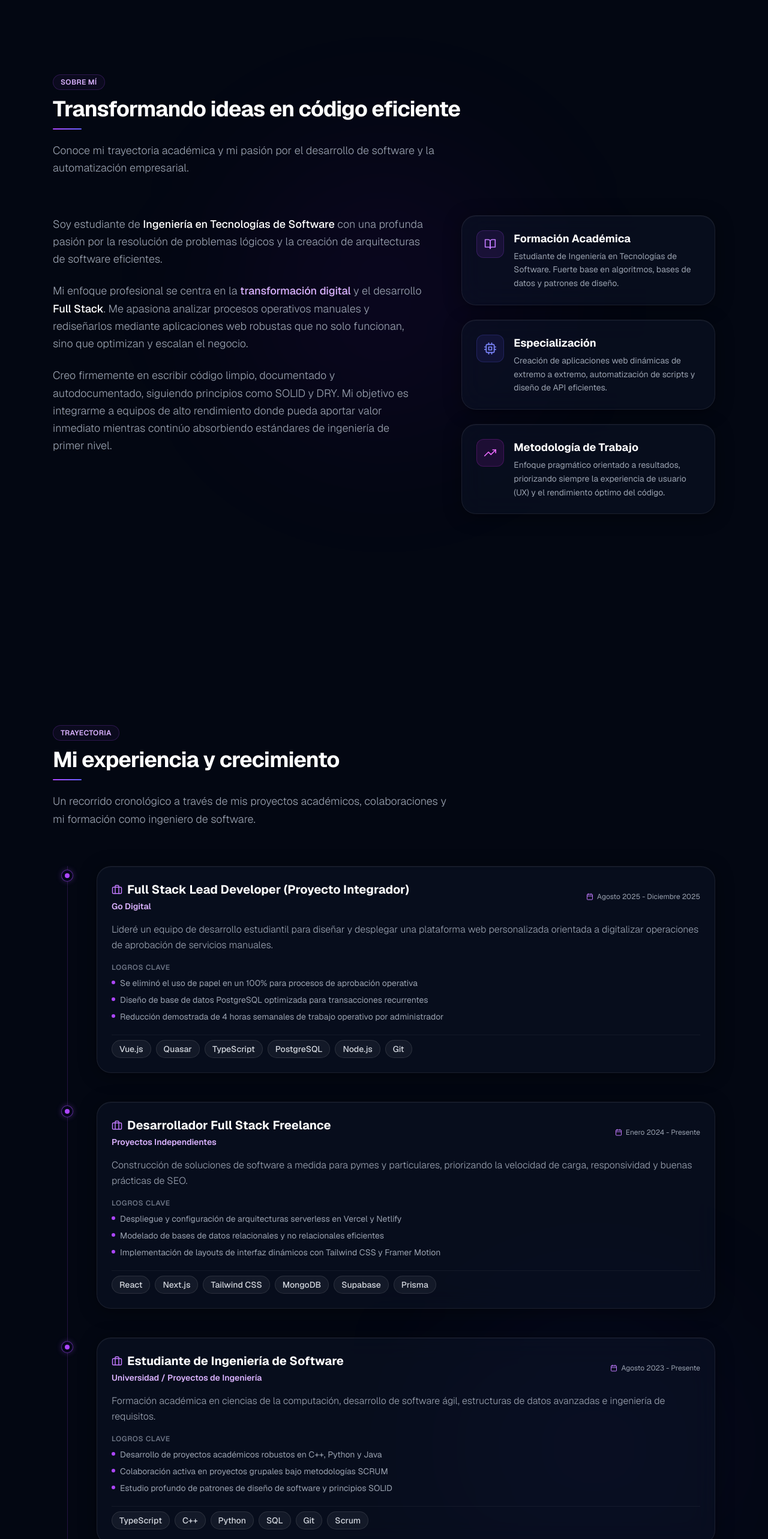
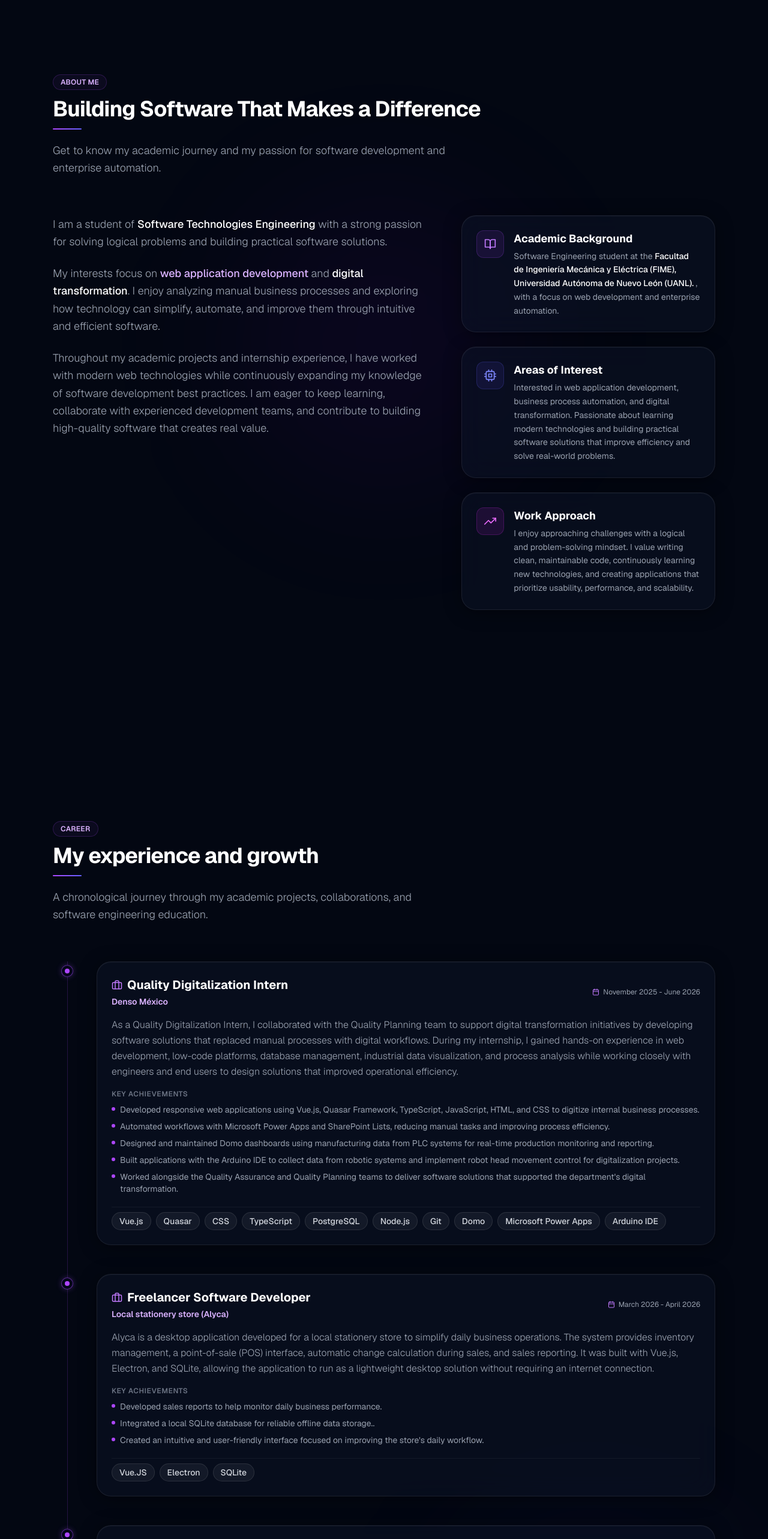
Before and after one commit to Junniora/Digital-Portfolio, a Next.js app: page / in a window 1280 px wide. Shown: the part 900-3466 px from the top of the page at 60% size. Built offline with nearby package versions, Linux system fonts and the light colour scheme.

Commit message:
DOCS: Update experience and about me section

```diff
--- a/components/About.tsx
+++ b/components/About.tsx
@@ -32,9 +32,9 @@ export default function About() {
 
       <Container>
         <SectionTitle
-          badge="Sobre mí"
-          title="Transformando ideas en código eficiente"
-          subtitle="Conoce mi trayectoria académica y mi pasión por el desarrollo de software y la automatización empresarial."
+          badge="About me"
+          title="Building Software That Makes a Difference"
+          subtitle="Get to know my academic journey and my passion for software development and enterprise automation."
         />
 
         <div className="grid grid-cols-1 lg:grid-cols-12 gap-12 lg:gap-16 items-start">
@@ -47,13 +47,13 @@ export default function About() {
             className="lg:col-span-7 space-y-6 text-gray-400 font-light leading-relaxed text-base md:text-lg"
           >
             <p>
-              Soy estudiante de <strong className="text-white font-medium">Ingeniería en Tecnologías de Software</strong> con una profunda pasión por la resolución de problemas lógicos y la creación de arquitecturas de software eficientes.
+              I am a student of <strong className="text-white font-medium">Software Technologies Engineering</strong> with a strong passion for solving logical problems and building practical software solutions.
             </p>
             <p>
-              Mi enfoque profesional se centra en la <strong className="text-purple-300 font-medium">transformación digital</strong> y el desarrollo <strong className="text-white font-medium">Full Stack</strong>. Me apasiona analizar procesos operativos manuales y rediseñarlos mediante aplicaciones web robustas que no solo funcionan, sino que optimizan y escalan el negocio.
+              My interests focus on <strong className="text-purple-300 font-medium">web application development</strong> and <strong className="text-white font-medium">digital transformation</strong>. I enjoy analyzing manual business processes and exploring how technology can simplify, automate, and improve them through intuitive and efficient software.
             </p>
             <p>
-              Creo firmemente en escribir código limpio, documentado y autodocumentado, siguiendo principios como SOLID y DRY. Mi objetivo es integrarme a equipos de alto rendimiento donde pueda aportar valor inmediato mientras continúo absorbiendo estándares de ingeniería de primer nivel.
+              Throughout my academic projects and internship experience, I have worked with modern web technologies while continuously expanding my knowledge of software development best practices. I am eager to keep learning, collaborate with experienced development teams, and contribute to building high-quality software that creates real value.
             </p>
           </motion.div>
 
@@ -72,9 +72,9 @@ export default function About() {
                   <FiBookOpen className="text-xl" />
                 </div>
                 <div>
-                  <h3 className="font-bold text-white text-base md:text-lg">Formación Académica</h3>
+                  <h3 className="font-bold text-white text-base md:text-lg">Academic Background</h3>
                   <p className="text-xs md:text-sm text-gray-400 mt-1 leading-relaxed">
-                    Estudiante de Ingeniería en Tecnologías de Software. Fuerte base en algoritmos, bases de datos y patrones de diseño.
+                    Software Engineering student at the <strong className="text-white font-medium">Facultad de Ingeniería Mecánica y Eléctrica (FIME), Universidad Autónoma de Nuevo León (UANL). </strong>, with a focus on web development and enterprise automation.
                   </p>
                 </div>
               </Card>
@@ -87,9 +87,9 @@ export default function About() {
                   <FiCpu className="text-xl" />
                 </div>
                 <div>
-                  <h3 className="font-bold text-white text-base md:text-lg">Especialización</h3>
+                  <h3 className="font-bold text-white text-base md:text-lg">Areas of Interest</h3>
                   <p className="text-xs md:text-sm text-gray-400 mt-1 leading-relaxed">
-                    Creación de aplicaciones web dinámicas de extremo a extremo, automatización de scripts y diseño de API eficientes.
+                    Interested in web application development, business process automation, and digital transformation. Passionate about learning modern technologies and building practical software solutions that improve efficiency and solve real-world problems.
                   </p>
                 </div>
               </Card>
@@ -102,9 +102,9 @@ export default function About() {
                   <FiTrendingUp className="text-xl" />
                 </div>
                 <div>
-                  <h3 className="font-bold text-white text-base md:text-lg">Metodología de Trabajo</h3>
+                  <h3 className="font-bold text-white text-base md:text-lg">Work Approach</h3>
                   <p className="text-xs md:text-sm text-gray-400 mt-1 leading-relaxed">
-                    Enfoque pragmático orientado a resultados, priorizando siempre la experiencia de usuario (UX) y el rendimiento óptimo del código.
+                    I enjoy approaching challenges with a logical and problem-solving mindset. I value writing clean, maintainable code, continuously learning new technologies, and creating applications that prioritize usability, performance, and scalability.
                   </p>
                 </div>
               </Card>
--- a/components/Experience.tsx
+++ b/components/Experience.tsx
@@ -18,43 +18,45 @@ interface ExperienceItem {
 
 const experiences: ExperienceItem[] = [
   {
-    role: "Full Stack Lead Developer (Proyecto Integrador)",
-    company: "Go Digital",
-    period: "Agosto 2025 - Diciembre 2025",
+    role: "Quality Digitalization Intern",
+    company: "Denso México",
+    period: "November 2025 - June 2026",
     description:
-      "Lideré un equipo de desarrollo estudiantil para diseñar y desplegar una plataforma web personalizada orientada a digitalizar operaciones de aprobación de servicios manuales.",
+      "As a Quality Digitalization Intern, I collaborated with the Quality Planning team to support digital transformation initiatives by developing software solutions that replaced manual processes with digital workflows. During my internship, I gained hands-on experience in web development, low-code platforms, database management, industrial data visualization, and process analysis while working closely with engineers and end users to design solutions that improved operational efficiency.",
     achievements: [
-      "Se eliminó el uso de papel en un 100% para procesos de aprobación operativa",
-      "Diseño de base de datos PostgreSQL optimizada para transacciones recurrentes",
-      "Reducción demostrada de 4 horas semanales de trabajo operativo por administrador"
+      "Developed responsive web applications using Vue.js, Quasar Framework, TypeScript, JavaScript, HTML, and CSS to digitize internal business processes.",
+      "Automated workflows with Microsoft Power Apps and SharePoint Lists, reducing manual tasks and improving process efficiency.",
+      "Designed and maintained Domo dashboards using manufacturing data from PLC systems for real-time production monitoring and reporting.",
+      "Built applications with the Arduino IDE to collect data from robotic systems and implement robot head movement control for digitalization projects.",
+      "Worked alongside the Quality Assurance and Quality Planning teams to deliver software solutions that supported the department's digital transformation."
     ],
-    technologies: ["Vue.js", "Quasar", "TypeScript", "PostgreSQL", "Node.js", "Git"]
+    technologies: ["Vue.js", "Quasar", "CSS", "TypeScript", "PostgreSQL", "Node.js", "Git", "Domo", "Microsoft Power Apps", "Arduino IDE"]
   },
   {
-    role: "Desarrollador Full Stack Freelance",
-    company: "Proyectos Independientes",
-    period: "Enero 2024 - Presente",
+    role: "Freelancer Software Developer",
+    company: "Local stationery store (Alyca)",
+    period: "March 2026 - April 2026",
     description:
-      "Construcción de soluciones de software a medida para pymes y particulares, priorizando la velocidad de carga, responsividad y buenas prácticas de SEO.",
+      "Alyca is a desktop application developed for a local stationery store to simplify daily business operations. The system provides inventory management, a point-of-sale (POS) interface, automatic change calculation during sales, and sales reporting. It was built with Vue.js, Electron, and SQLite, allowing the application to run as a lightweight desktop solution without requiring an internet connection.",
     achievements: [
-      "Despliegue y configuración de arquitecturas serverless en Vercel y Netlify",
-      "Modelado de bases de datos relacionales y no relacionales eficientes",
-      "Implementación de layouts de interfaz dinámicos con Tailwind CSS y Framer Motion"
+      "Developed sales reports to help monitor daily business performance.",
+      "Integrated a local SQLite database for reliable offline data storage..",
+      "Created an intuitive and user-friendly interface focused on improving the store's daily workflow."
     ],
-    technologies: ["React", "Next.js", "Tailwind CSS", "MongoDB", "Supabase", "Prisma"]
+    technologies: ["Vue.JS", "Electron", "SQLite"]
   },
   {
-    role: "Estudiante de Ingeniería de Software",
-    company: "Universidad / Proyectos de Ingeniería",
-    period: "Agosto 2023 - Presente",
+    role: "Software Engineering student",
+    company: "Facultad de Ingeniería Mecánica y Eléctrica (FIME)",
+    period: "August 2022 - Present",
     description:
-      "Formación académica en ciencias de la computación, desarrollo de software ágil, estructuras de datos avanzadas e ingeniería de requisitos.",
+      "As a Software Engineering student at FIME, I have been actively involved in various academic projects and collaborative initiatives. My coursework has provided me with a strong foundation in programming languages, software development methodologies, and design principles. I have also participated in group projects that emphasize teamwork, problem-solving, and the application of theoretical knowledge to practical scenarios.",
     achievements: [
-      "Desarrollo de proyectos académicos robustos en C++, Python y Java",
-      "Colaboración activa en proyectos grupales bajo metodologías SCRUM",
-      "Estudio profundo de patrones de diseño de software y principios SOLID"
+      "Web development projects using HTML, CSS, JavaScript",
+      "Arduino projects for hardware control and automation",
+      "Algorithm design and implementation in Python",
     ],
-    technologies: ["TypeScript", "C++", "Python", "SQL", "Git", "Scrum"]
+    technologies: ["Python", "C++", "SQLite", "HTML5", "CSS3", "JavaScript", "Arduino IDE"]
   }
 ];
 
@@ -66,9 +68,9 @@ export default function Experience() {
 
       <Container>
         <SectionTitle
-          badge="Trayectoria"
-          title="Mi experiencia y crecimiento"
-          subtitle="Un recorrido cronológico a través de mis proyectos académicos, colaboraciones y mi formación como ingeniero de software."
+          badge="Career"
+          title="My experience and growth"
+          subtitle="A chronological journey through my academic projects, collaborations, and software engineering education."
         />
 
         {/* Línea de tiempo vertical */}
@@ -113,7 +115,7 @@ export default function Experience() {
                 {/* Logros (Bullet points premium) */}
                 <div className="mb-5">
                   <h4 className="text-xs font-semibold uppercase tracking-wider text-gray-500 mb-2">
-                    Logros Clave
+                    Key Achievements
                   </h4>
                   <ul className="space-y-2 text-xs md:text-sm text-gray-400">
                     {exp.achievements.map((ach, aIdx) => (
--- a/components/Projects.tsx
+++ b/components/Projects.tsx
@@ -35,9 +35,9 @@ export default function Projects() {
 
       <Container>
         <SectionTitle
-          badge="Proyectos"
-          title="Trabajo que habla por mí"
-          subtitle="Una selección de sistemas de software diseñados y desplegados de extremo a extremo, enfocados en resolver problemas prácticos y aportar valor."
+          badge="Projects"
+          title="Work that speaks for itself"
+          subtitle="A selection of software systems designed and deployed end-to-end, focused on solving practical problems and delivering value."
         />
 
         {/* Grid de Proyectos */}
```
Also changed, not shown: components/home/HeroContent.tsx (+5 -5 lines).
